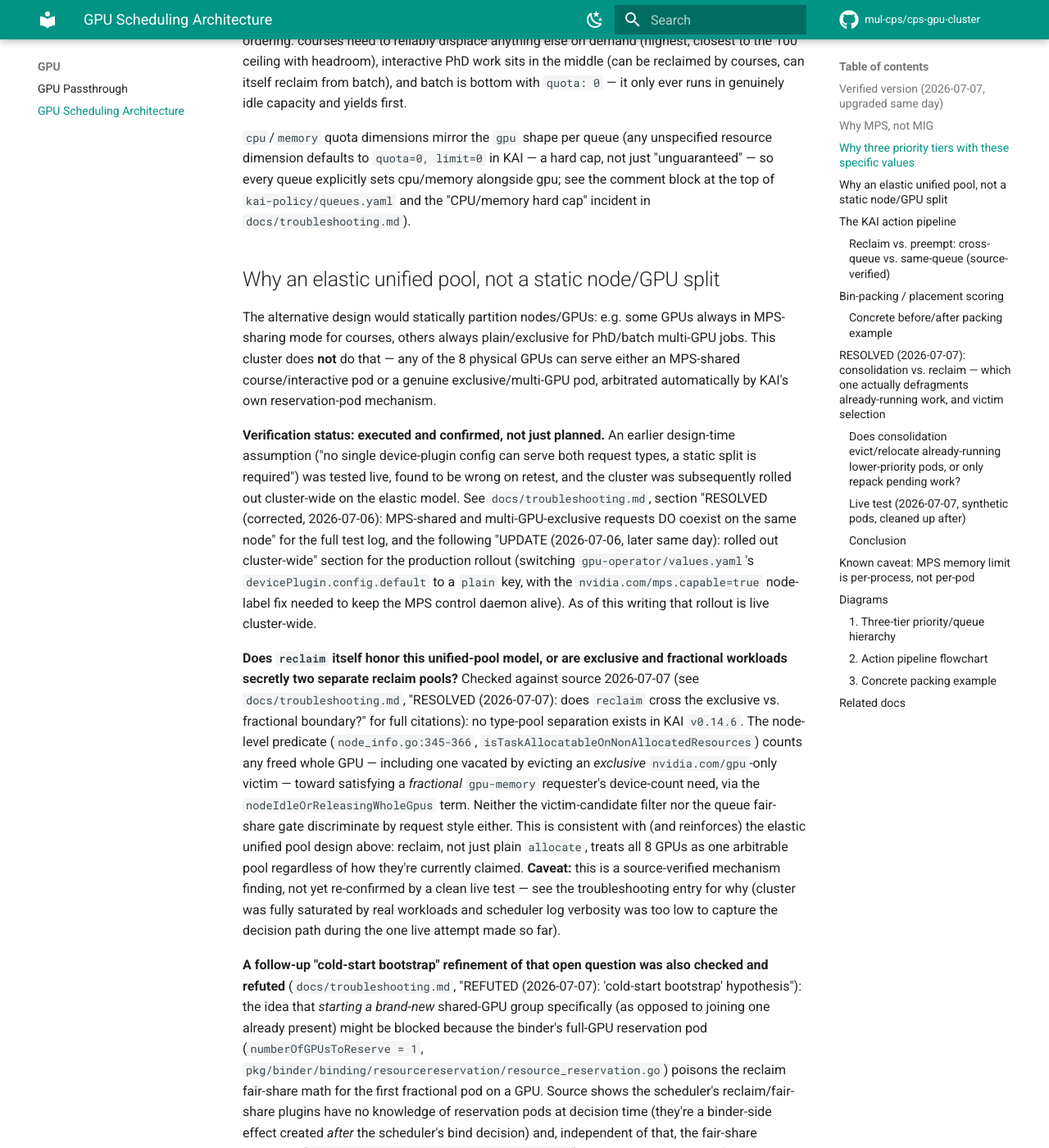
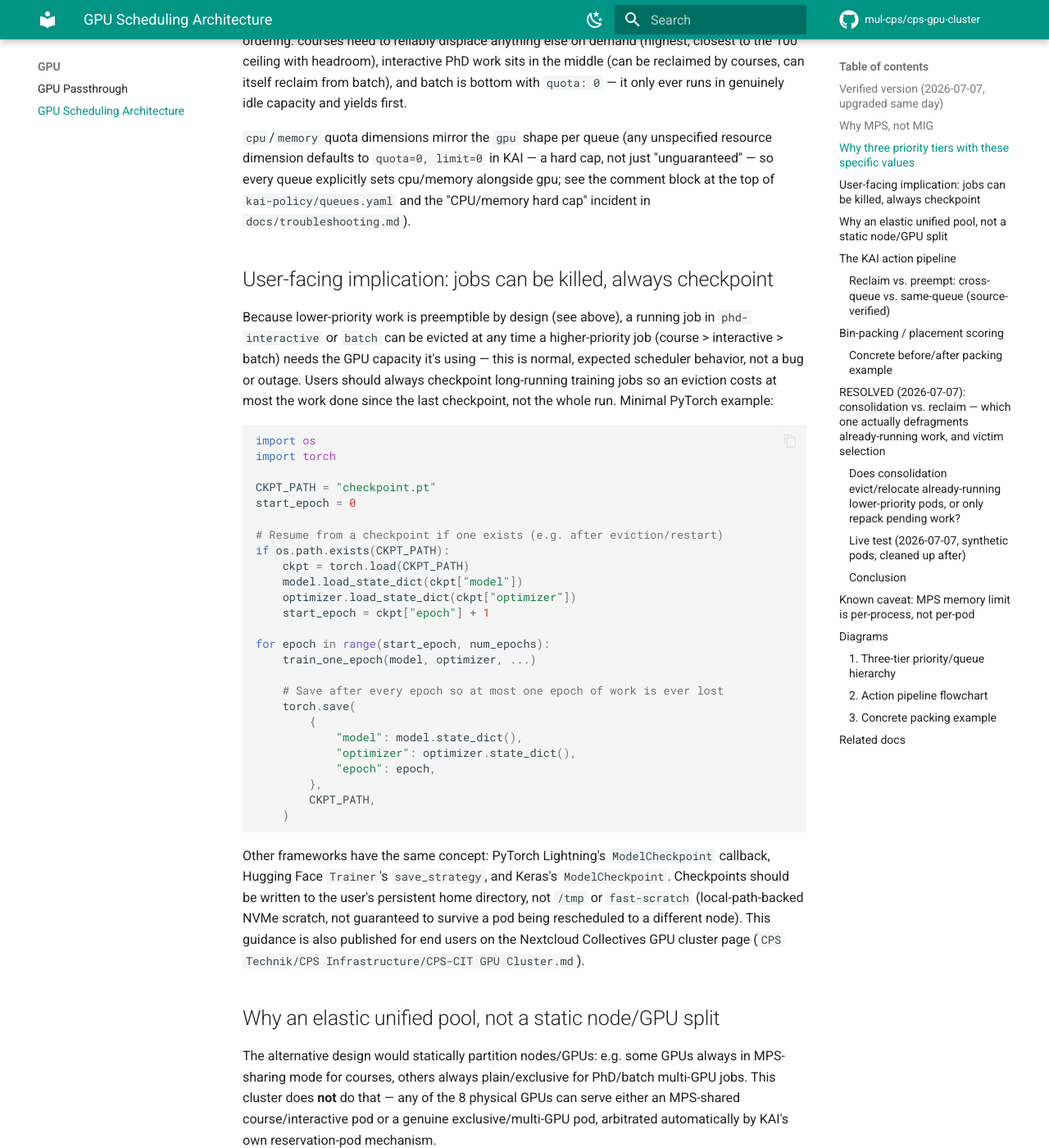
Before and after one commit to mul-cps/cps-gpu-cluster, an MkDocs documentation site: the page built from docs/gpu-scheduling-architecture.md, in a window 1280 px wide and 1400 px high, scrolled down 2880 px. Shown: the whole window at 82% size. Built offline with MkDocs 1.6.1 and Material for MkDocs 9.7.7, drawn with Linux system fonts in a browser that asks for light colours; comment, search, counter and statistics services are not loaded.

Commit message:
docs(gpu-scheduling): document preemption's user-facing implication (checkpointing)
Priority-based eviction (course > interactive > batch) means a running
job can be killed at any time the cluster is busy, even if it started
successfully. Adds a concrete PyTorch checkpoint/resume example and
notes on other frameworks and safe checkpoint storage location, mirroring
the same guidance already added to the end-user Nextcloud Collectives
GPU cluster page.

````diff
--- a/docs/gpu-scheduling-architecture.md
+++ b/docs/gpu-scheduling-architecture.md
@@ -117,6 +117,53 @@ hard cap, not just "unguaranteed" — so every queue explicitly sets
 cpu/memory alongside gpu; see the comment block at the top of
 `kai-policy/queues.yaml` and the "CPU/memory hard cap" incident in
 `docs/troubleshooting.md`).
+
+## User-facing implication: jobs can be killed, always checkpoint
+
+Because lower-priority work is preemptible by design (see above), a
+running job in `phd-interactive` or `batch` can be evicted at any time a
+higher-priority job (course > interactive > batch) needs the GPU capacity
+it's using — this is normal, expected scheduler behavior, not a bug or
+outage. Users should always checkpoint long-running training jobs so an
+eviction costs at most the work done since the last checkpoint, not the
+whole run. Minimal PyTorch example:
+
+```python
+import os
+import torch
+
+CKPT_PATH = "checkpoint.pt"
+start_epoch = 0
+
+# Resume from a checkpoint if one exists (e.g. after eviction/restart)
+if os.path.exists(CKPT_PATH):
+    ckpt = torch.load(CKPT_PATH)
+    model.load_state_dict(ckpt["model"])
+    optimizer.load_state_dict(ckpt["optimizer"])
+    start_epoch = ckpt["epoch"] + 1
+
+for epoch in range(start_epoch, num_epochs):
+    train_one_epoch(model, optimizer, ...)
+
+    # Save after every epoch so at most one epoch of work is ever lost
+    torch.save(
+        {
+            "model": model.state_dict(),
+            "optimizer": optimizer.state_dict(),
+            "epoch": epoch,
+        },
+        CKPT_PATH,
+    )
+```
+
+Other frameworks have the same concept: PyTorch Lightning's
+`ModelCheckpoint` callback, Hugging Face `Trainer`'s `save_strategy`, and
+Keras's `ModelCheckpoint`. Checkpoints should be written to the user's
+persistent home directory, not `/tmp` or `fast-scratch` (local-path-backed
+NVMe scratch, not guaranteed to survive a pod being rescheduled to a
+different node). This guidance is also published for end users on the
+Nextcloud Collectives GPU cluster page (`CPS Technik/CPS
+Infrastructure/CPS-CIT GPU Cluster.md`).
 
 ## Why an elastic unified pool, not a static node/GPU split
 
````
